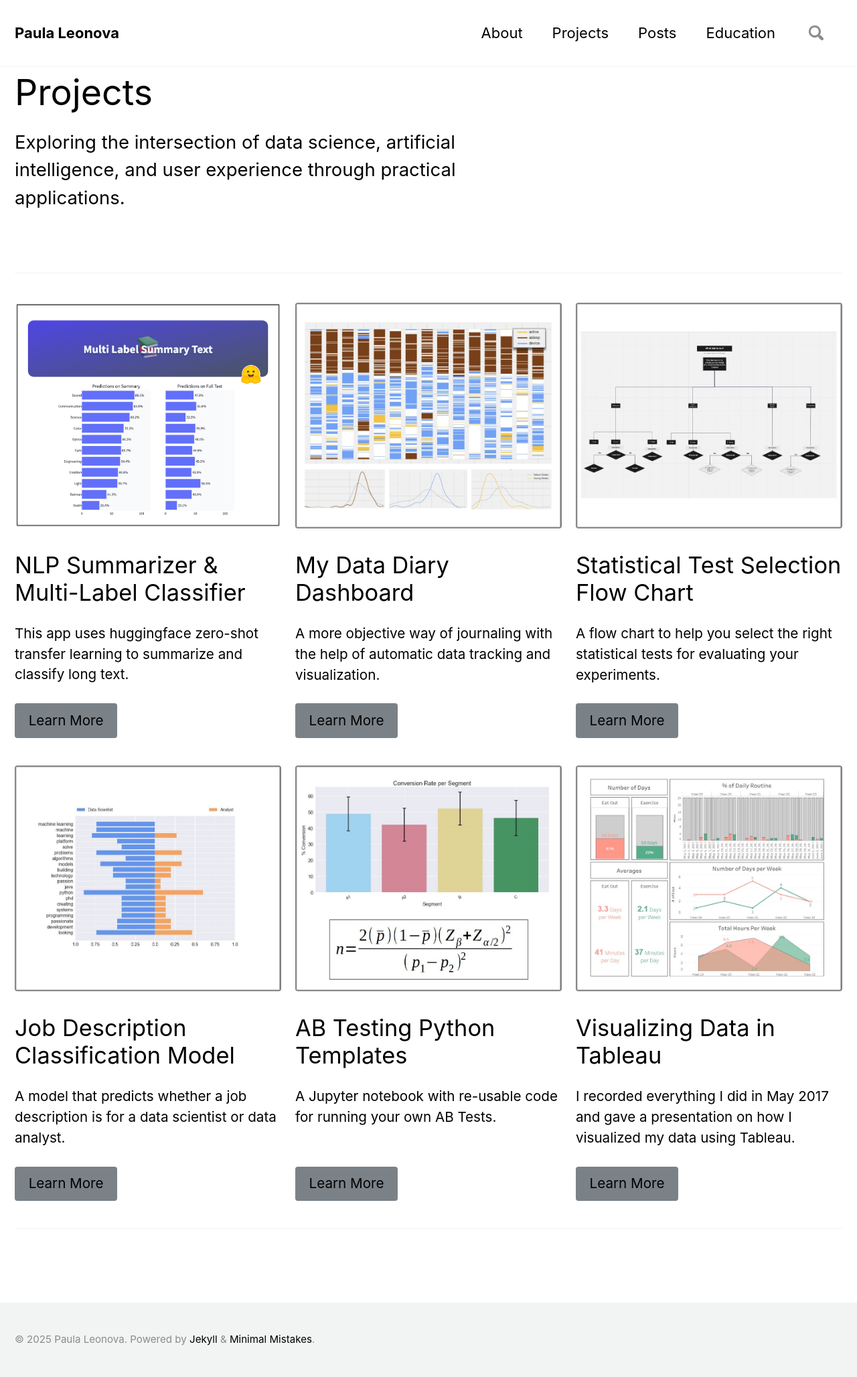
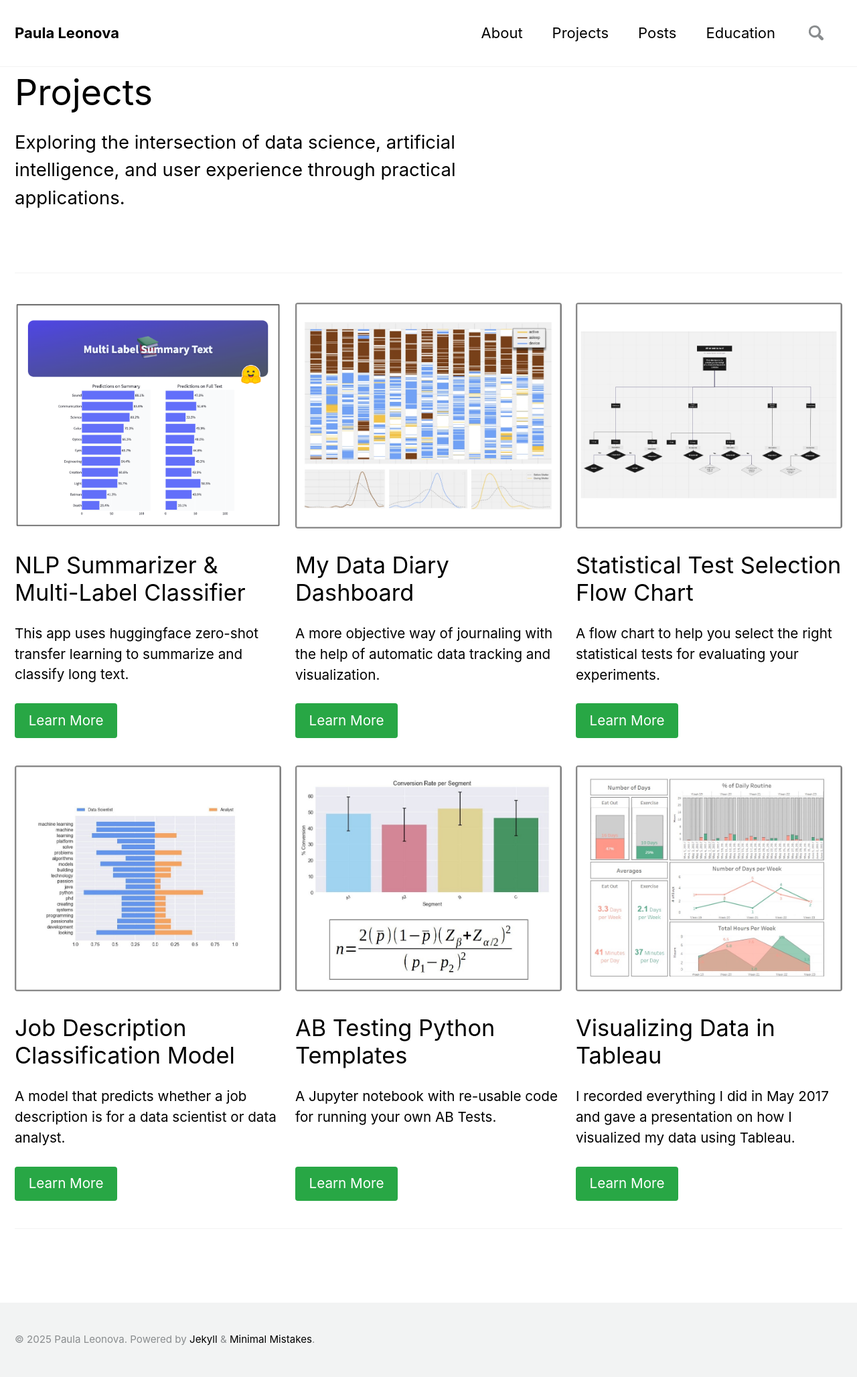
Before and after one commit to pleonova/pleonova.github.io, a Jekyll site: the page built from _pages/projects.md, in a window 1280 px wide. Shown: the whole page at 67% size. Built offline with Jekyll 4.4.1, drawn with Linux system fonts in a browser that asks for light colours; nearby versions of some CDN libraries.

Commit message:
Change project button colors

```diff
--- a/assets/css/custom.css
+++ b/assets/css/custom.css
@@ -75,6 +75,19 @@ a {
   color: #ffffff !important;
 }
 
+/* Green buttons specifically for the projects page */
+.projects-page .btn--primary {
+  background-color: #28a745 !important;
+  border-color: #28a745 !important;
+  color: #ffffff !important;
+}
+
+.projects-page .btn--primary:hover {
+  background-color: #218838 !important;
+  border-color: #218838 !important;
+  color: #ffffff !important;
+}
+
 /* Reduce banner height */
 .page__hero--overlay {
   padding: 0.5em 0 !important;
```
Also changed, not shown: _pages/projects.md (+1 -0 lines), images/display-chrome-app.jpg (added).
